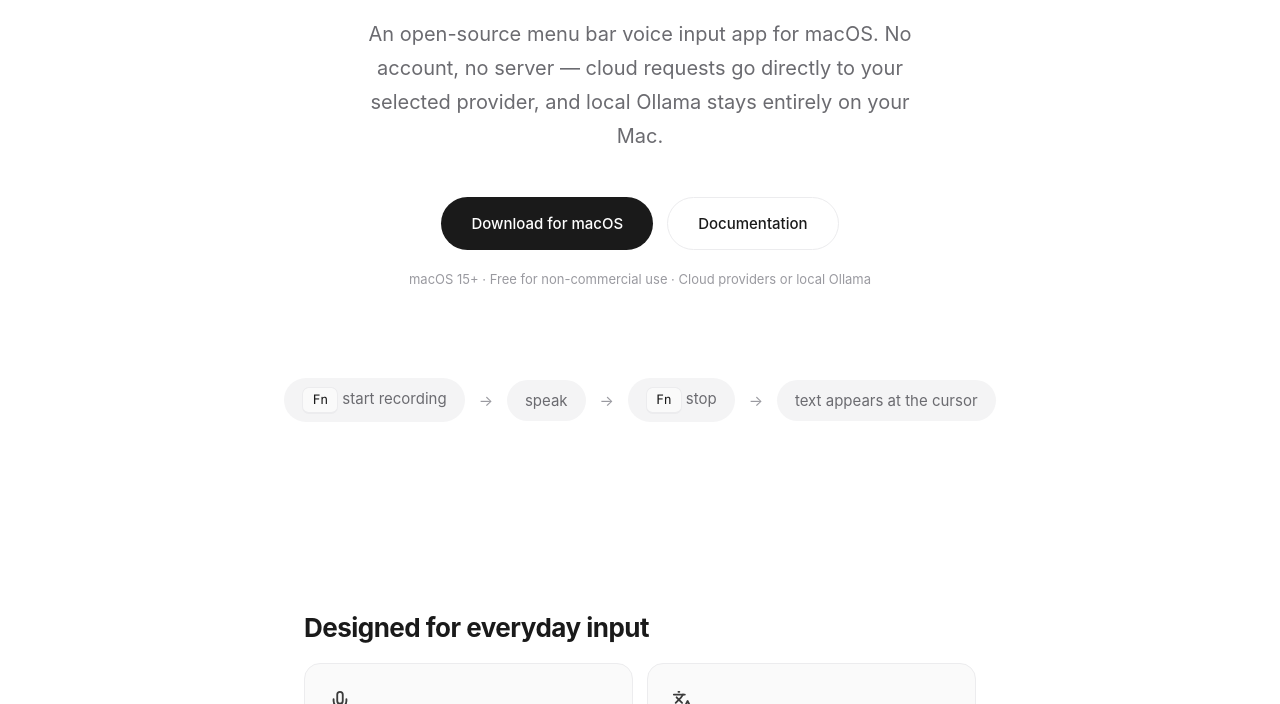
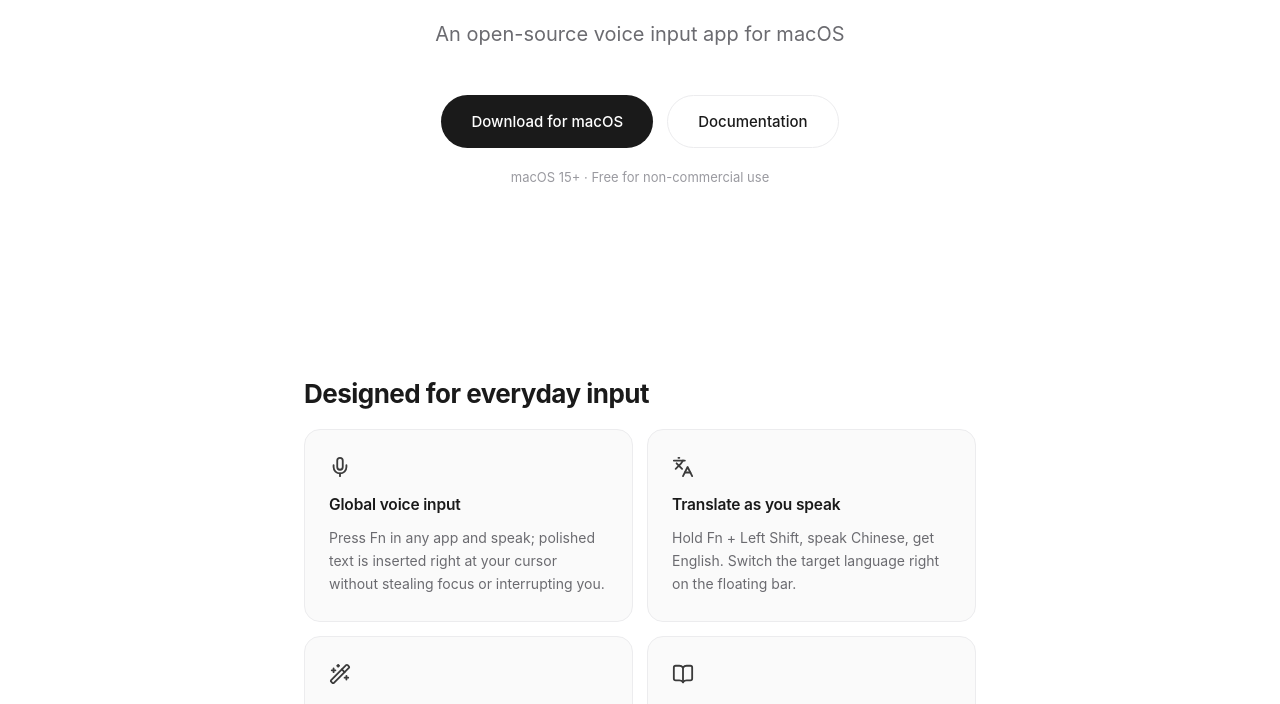
Before and after one commit to Zhangyanbo/OpenVoice, a plain HTML site: page docs/en/index.html in a window 1280 px wide. Shown: the part 396-1100 px from the top of the page. Drawn offline with Linux system fonts and the light colour scheme.

Commit message:
精简官网首页文案

```diff
--- a/docs/en/index.html
+++ b/docs/en/index.html
@@ -4,7 +4,7 @@
 <meta charset="UTF-8" />
 <meta name="viewport" content="width=device-width, initial-scale=1.0" />
 <title>OpenVoice — Voice input for macOS</title>
-<meta name="description" content="Put your cursor anywhere → press Fn → speak → press Fn again → text appears. Choose your cloud model provider or local Ollama." />
+<meta name="description" content="An open-source voice input app for macOS." />
 <link rel="icon" type="image/png" href="../icon_design.png" />
 <script>
   // Language auto-detection: honor saved preference; otherwise route
@@ -132,37 +132,6 @@
   .hero .cta { display: flex; justify-content: center; gap: 14px; flex-wrap: wrap; }
   .cta-note { margin-top: 18px; font-size: 13px; color: var(--fg-faint); }
 
-  /* ---------- flow ---------- */
-  .flow {
-    display: flex;
-    justify-content: center;
-    align-items: center;
-    flex-wrap: wrap;
-    gap: 10px 14px;
-    margin: 88px auto 0;
-    max-width: 900px;
-    font-size: 15px;
-  }
-  .step {
-    background: var(--pill-bg);
-    border-radius: 999px;
-    padding: 8px 18px;
-    color: var(--fg-soft);
-    white-space: nowrap;
-  }
-  .key {
-    display: inline-block;
-    border: 1px solid var(--line);
-    border-bottom-width: 2px;
-    border-radius: 7px;
-    padding: 1px 9px;
-    font-size: 13px;
-    font-family: ui-monospace, "SF Mono", Menlo, monospace;
-    color: var(--fg);
-    background: var(--card);
-  }
-  .arrow { color: var(--fg-faint); }
-
   /* ---------- sections ---------- */
   section { padding: 88px 0; }
   section + section { border-top: 1px solid var(--line); }
@@ -249,10 +218,7 @@
   <div class="hero">
     <img src="../icon_design.png" alt="OpenVoice icon" />
     <h1>Speak, and it&rsquo;s written.</h1>
-    <p class="tagline">
-      An open-source menu bar voice input app for macOS. No account, no server —
-      cloud requests go directly to your selected provider, and local Ollama stays entirely on your Mac.
-    </p>
+    <p class="tagline">An open-source voice input app for macOS</p>
     <div class="cta">
       <a class="btn btn-primary btn-lg" href="https://github.com/Zhangyanbo/OpenVoice/releases/latest">
         Download for macOS
@@ -261,17 +227,7 @@
         Documentation
       </a>
     </div>
-    <p class="cta-note">macOS 15+ · Free for non-commercial use · Cloud providers or local Ollama</p>
-
-    <div class="flow">
-      <span class="step"><span class="key">Fn</span> start recording</span>
-      <span class="arrow">→</span>
-      <span class="step">speak</span>
-      <span class="arrow">→</span>
-      <span class="step"><span class="key">Fn</span> stop</span>
-      <span class="arrow">→</span>
-      <span class="step">text appears at the cursor</span>
-    </div>
+    <p class="cta-note">macOS 15+ · Free for non-commercial use</p>
   </div>
 
   <div class="wrap">
```
Also changed, not shown: docs/index.html (+3 -47 lines).
